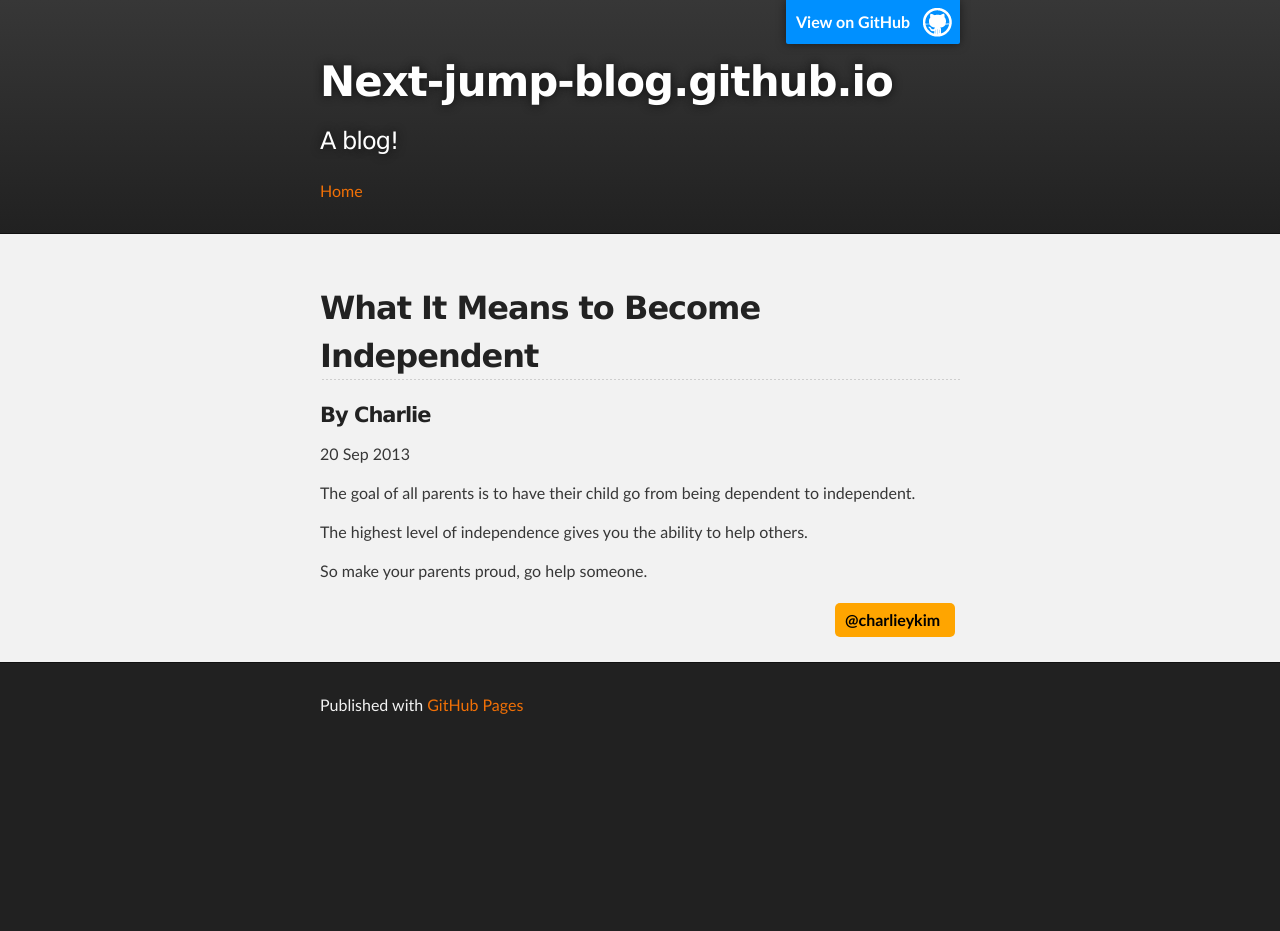
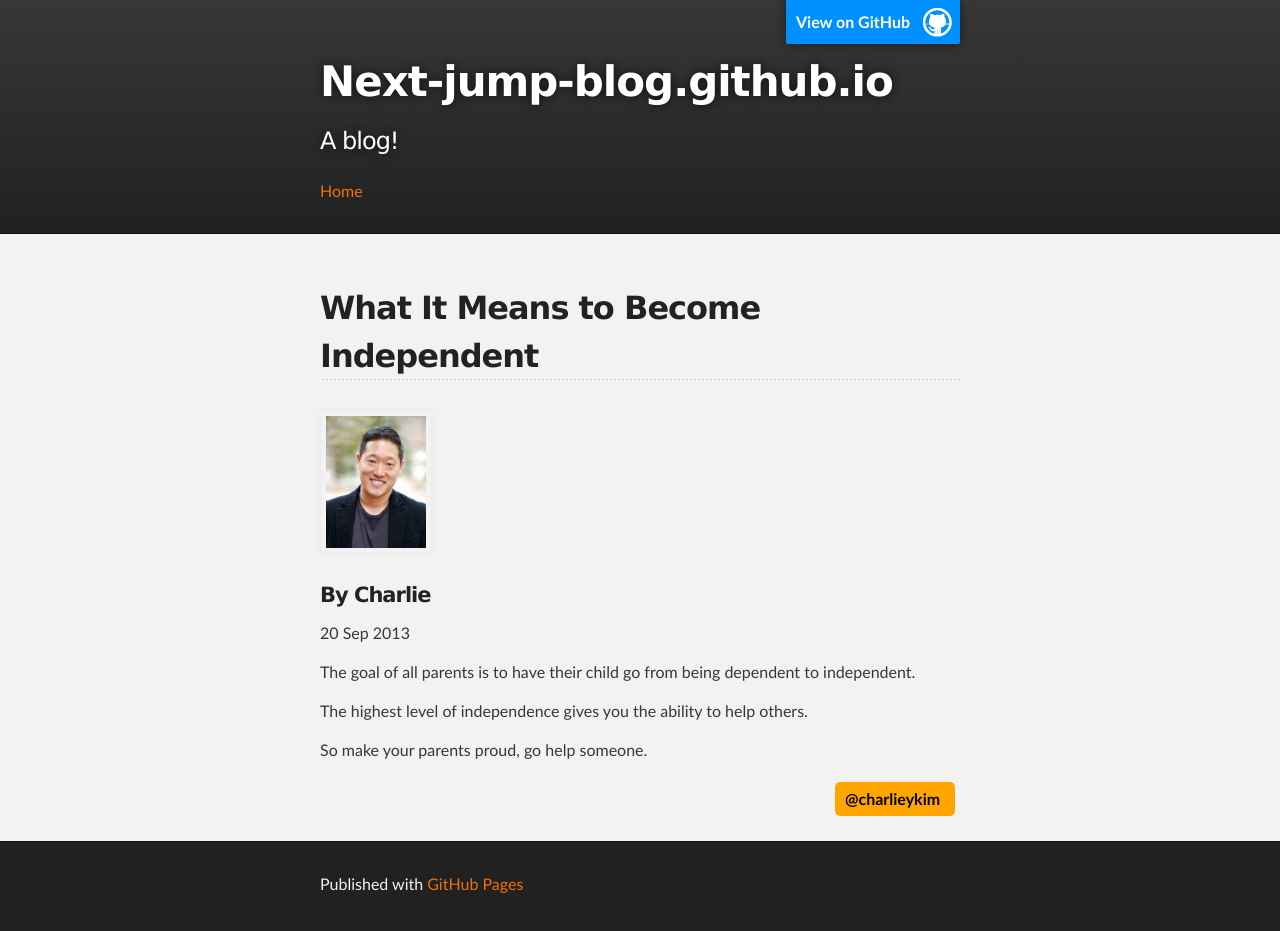
Before and after one commit to mtylpg/nextjump.github.io, a Jekyll site: the page built from _posts/2013-09-20-meaning-of-independence.md, in a window 1280 px wide. Built offline with Jekyll 4.4.1, drawn with Linux system fonts in a browser that asks for light colours; before the commit the page ends 900 px from its top, so only the background shows below that.

Commit message:
add author picture to post layout

```diff
--- a/_layouts/post.html
+++ b/_layouts/post.html
@@ -3,6 +3,9 @@ layout: default
 ---
 <section id="main_content" class="inner">
     <h2>{{ page.title }}</h2>
+    {% if page.picture %}
+        <img src="/images/{{ page.picture }}" style="max-width: 100px;">
+    {% endif %}
     <h4>By {{ page.author }}</h4>
     <p class="meta">{{ page.date | date_to_string }}</p>
 
```
